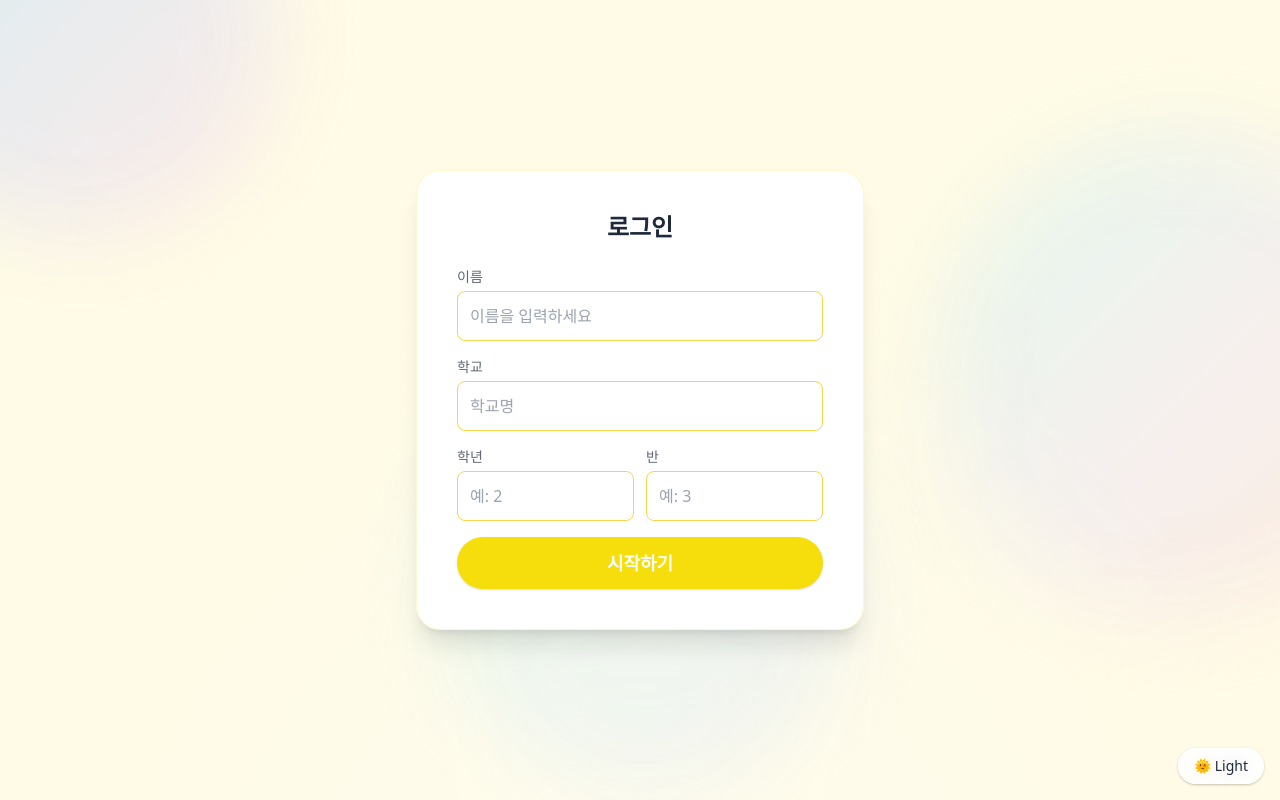
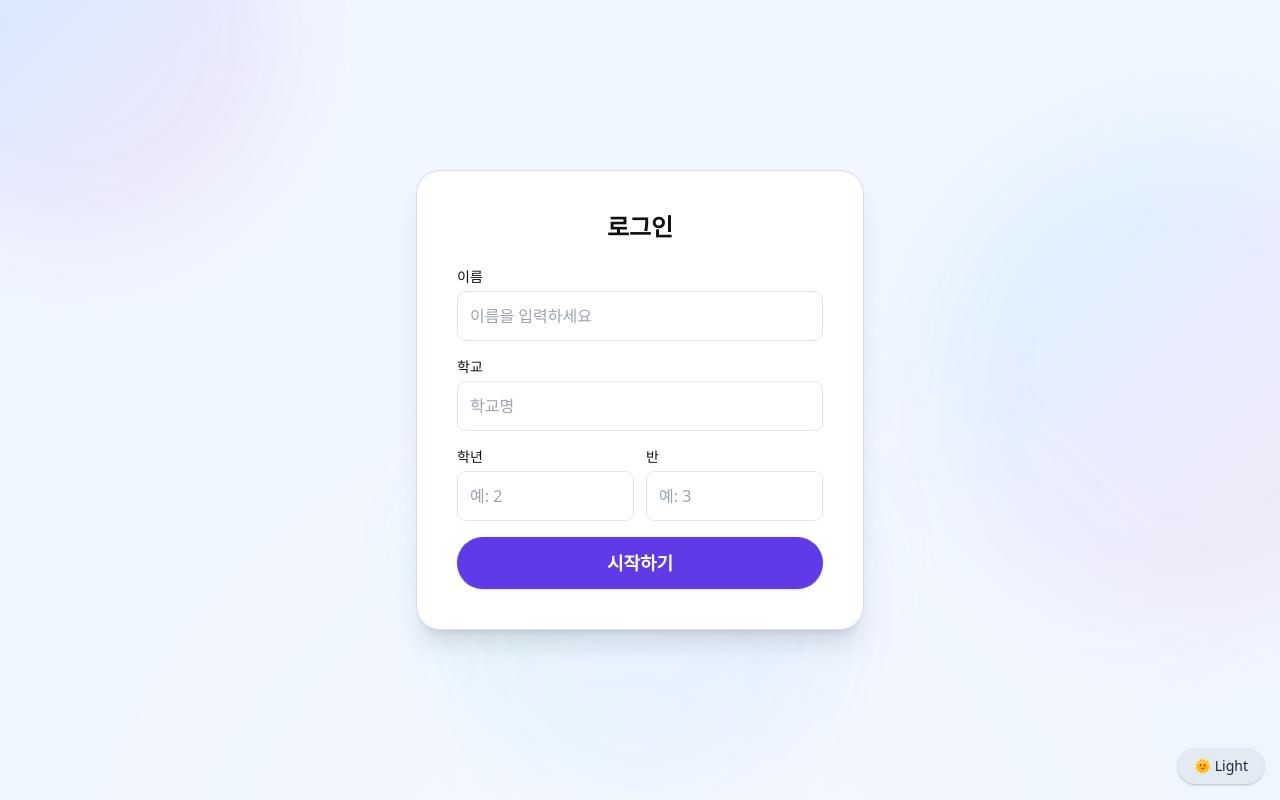
Before and after one commit to ljh8450/2025_AI-dea, a React (Create React App) app in the folder front/: page /login in a window 1280 px wide. Built offline with nearby package versions, Linux system fonts and the light colour scheme.

Commit message:
color error fixed

```diff
--- a/front/src/App.js
+++ b/front/src/App.js
@@ -8,7 +8,7 @@ import Home from './pages/Home';
 import Login from './pages/Login';
 import RootLayout from './components/RootLayout';
 
-const SEASON = 'summer';
+const SEASON = 'base';
 
 function App() {
   const [variant, setVariant] = useState(localStorage.getItem('ui:variant') || 'light');
--- a/front/src/components/ChatHistory.jsx
+++ b/front/src/components/ChatHistory.jsx
@@ -10,7 +10,7 @@ const ChatHistory = ({ history = [], variant = 'light' }) => {
       {history.map((m, i) => {
         const mine = m.role === 'user';
         const base = mine
-          ? (isLight ? 'bg-white text-right ml-auto border border-slate-200' : 'bg-sky-900/30 text-right ml-auto border border-white/10')
+          ? (isLight ? 'bg-blue-200 text-right ml-auto border border-slate-200' : 'bg-sky-900/30 text-right ml-auto border border-white/10')
           : (isLight ? 'bg-blue-100/70 text-left mr-auto' : 'bg-white/10 text-left mr-auto');
         return (
           <div
--- a/front/src/components/ChatListSidebar.jsx
+++ b/front/src/components/ChatListSidebar.jsx
@@ -1,9 +1,18 @@
 // front/src/components/ChatListSidebar.jsx
 import React from 'react'
 
-const ChatListSidebar = ({ chats, selectedId, onSelect, onNew, onDelete }) => {
+const ChatListSidebar = ({ chats, selectedId, onSelect, onNew, onDelete, variant='light' }) => {
+  const isLight = variant === 'light';
+
   return (
-    <aside className="w-64 bg-gray-900 text-gray-100 h-full p-3 flex flex-col">
+    <aside
+      className={`w-64 h-full p-3 flex flex-col border-r backdrop-blur`}
+      style={{
+        backgroundColor: 'var(--bg-dark)',
+        color: 'var(--fg)',
+        borderColor: 'var(--primary-20)',
+      }}
+    >
       <button
         className="mb-3 bg-emerald-600 hover:bg-emerald-700 rounded px-3 py-2"
         onClick={onNew}
@@ -16,7 +25,7 @@ const ChatListSidebar = ({ chats, selectedId, onSelect, onNew, onDelete }) => {
           <div
             key={c.chat_id}
             className={`group flex items-center gap-2 px-3 py-2 rounded cursor-pointer truncate ${
-              selectedId === c.chat_id ? 'bg-gray-700' : 'hover:bg-gray-800'
+              selectedId === c.chat_id ? 'bg-gray-500' : 'hover:bg-gray-400'
             }`}
             onClick={() => onSelect(c.chat_id)}
             title={c.title}
--- a/front/src/components/ThemeDock.jsx
+++ b/front/src/components/ThemeDock.jsx
@@ -5,6 +5,11 @@ const ThemeDock = ({ variant, onToggle }) => (
     <button
       onClick={onToggle}
       className="rounded-full px-4 py-2 shadow bg-white/80 backdrop-blur hover:bg-white text-sm font-medium"
+      style={{
+        backgroundColor: 'var(--bg-dark)',
+        color: 'var(--fg)',
+        borderColor: 'var(--primary-20)',
+      }}
       title="라이트/다크 토글"
     >
       {variant === 'light' ? '🌞 Light' : '🌙 Dark'}
--- a/front/src/pages/Login.jsx
+++ b/front/src/pages/Login.jsx
@@ -32,22 +32,22 @@ const Login = ({ variant = 'light', toggleVariant }) => {
       <ThemeDock variant={variant} onToggle={toggleVariant} />
 
       <div className="relative z-10 flex min-h-screen items-center justify-center p-6">
-        <div className="w-full max-w-md card card-solid">
+        <div className="w-full max-w-md card card-solid text-fixed">
           <h1 className="text-2xl font-bold mb-6 text-center">로그인</h1>
           <form onSubmit={handleLogin} className="space-y-4">
             <div>
-              <label className="block mb-1 text-sm muted">이름</label>
+              <label className="block mb-1 text-sm muted text-fixed">이름</label>
               <input
-                className="field"
+                className="field text-fixed"
                 placeholder="이름을 입력하세요"
                 value={username}
                 onChange={(e) => setUsername(e.target.value)}
               />
             </div>
             <div>
-              <label className="block mb-1 text-sm muted">학교</label>
+              <label className="block mb-1 text-sm muted text-fixed">학교</label>
               <input
-                className="field"
+                className="field text-fixed"
                 placeholder="학교명"
                 value={school}
                 onChange={(e) => setSchool(e.target.value)}
@@ -55,18 +55,18 @@ const Login = ({ variant = 'light', toggleVariant }) => {
             </div>
             <div className="flex gap-3">
               <div className="flex-1">
-                <label className="block mb-1 text-sm muted">학년</label>
+                <label className="block mb-1 text-sm muted text-fixed">학년</label>
                 <input
-                  className="field"
+                  className="field text-fixed"
                   placeholder="예: 2"
                   value={grade}
                   onChange={(e) => setGrade(e.target.value)}
                 />
               </div>
               <div className="flex-1">
-                <label className="block mb-1 text-sm muted">반</label>
+                <label className="block mb-1 text-sm muted text-fixed">반</label>
                 <input
-                  className="field"
+                  className="field text-fixed"
                   placeholder="예: 3"
                   value={klass}
                   onChange={(e) => setKlass(e.target.value)}
```
